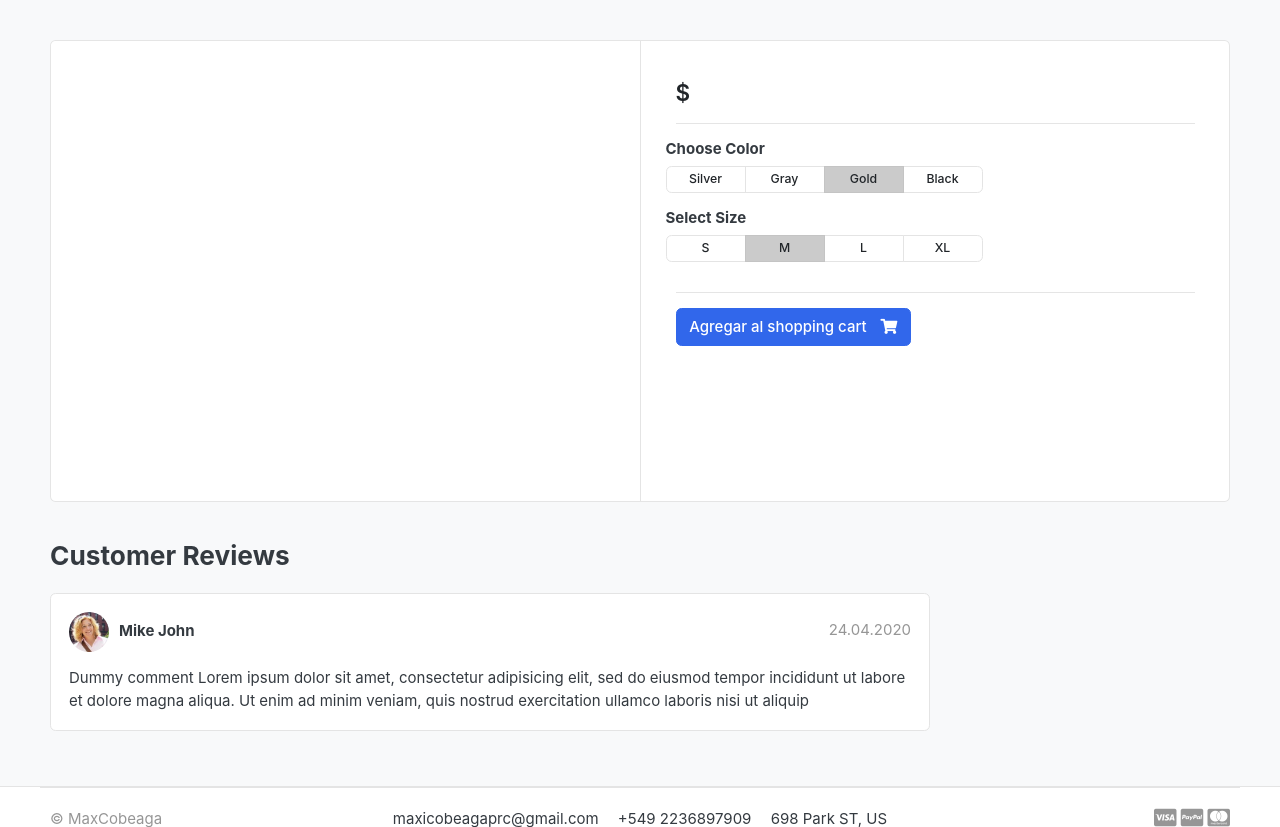
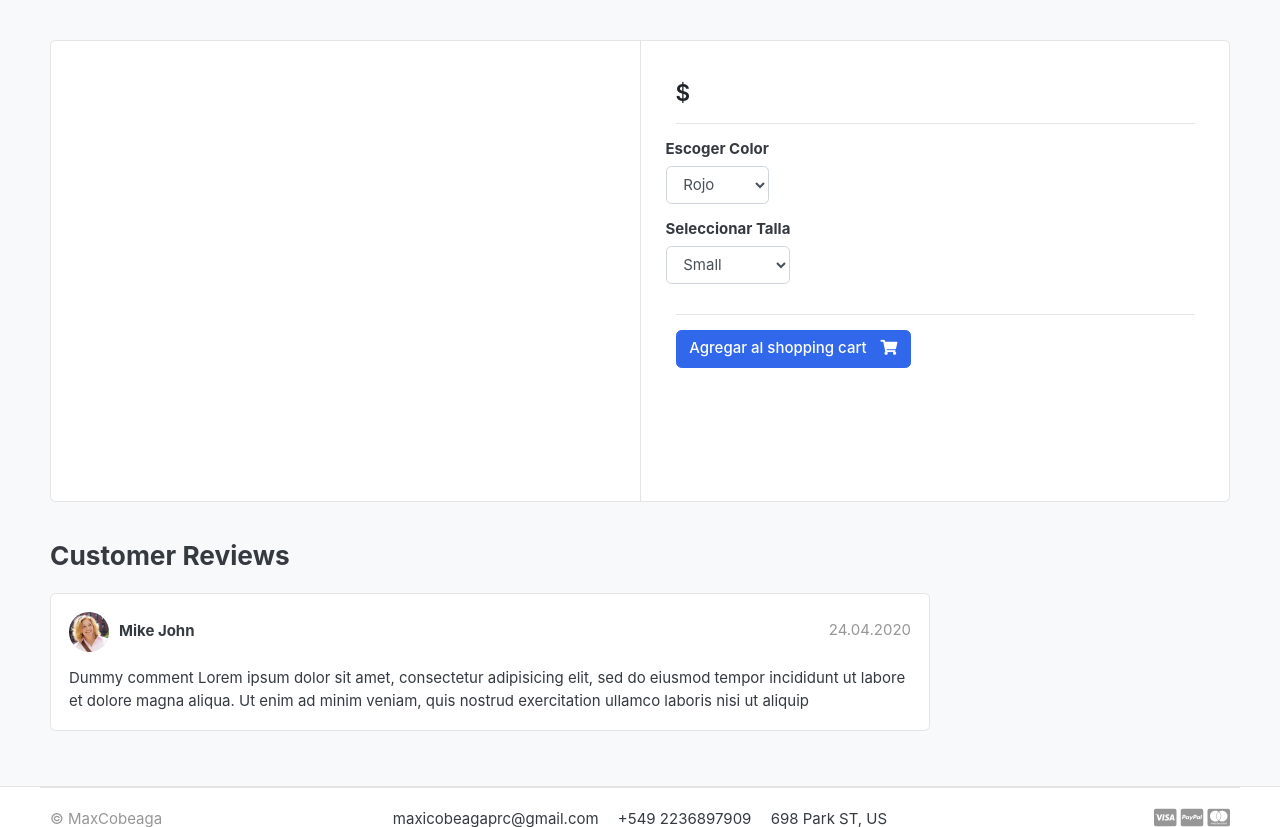
Before and after one commit to maximo-cobeaga/ecommerce-django, a Django app: template templates/store/product_detail.html in a window 1280 px wide. Shown: the part 118-945 px from the top of the page. Run offline with Django 4.2, Linux system fonts and the light colour scheme; the template is opened without the code that fills it, so the values that code supplies are empty; some web fonts are replaced.

Commit message:
Agregando modelo de variaciones para los products

```diff
--- a/templates/store/product_detail.html
+++ b/templates/store/product_detail.html
@@ -1,23 +1,24 @@
-{% extends 'base.html' %}
-
-{% block content %}
+{% extends 'base.html' %} {% block content %}
 <section class="section-content padding-y bg">
   <div class="container">
-
     <!-- ============================ COMPONENT 1 ================================= -->
     <div class="card">
       <div class="row no-gutters">
         <aside class="col-md-6">
           <article class="gallery-wrap">
             <div class="img-big-wrap">
-           <a href="#"><img src="{{ single_product.images.url }}"></a>
-        </div> <!-- img-big-wrap.// -->
-
-    </article> <!-- gallery-wrap .end// -->
+              <a href="#"><img src="{{ single_product.images.url }}" /></a>
+            </div>
+            <!-- img-big-wrap.// -->
+          </article>
+          <!-- gallery-wrap .end// -->
         </aside>
         <main class="col-md-6 border-left">
+
+
+          <form action="{% url 'add_cart' single_product.id %}" method="GET">
+
             <article class="content-body">
-
               <h2 class="title">{{ single_product.product_name }}</h2>
 
               <div class="mb-3">
@@ -26,102 +27,104 @@
 
               <p>{{ single_product.description}}</p>
 
-
-    <hr>
+              <hr />
               <div class="row">
                 <div class="item-option-select">
-                <h6>Choose Color</h6>
-                <div class="btn-group btn-group-sm btn-group-toggle" data-toggle="buttons">
-                  <label class="btn btn-light">
-                    <input type="radio" name="radio_color"> Silver
-                  </label>
-                  <label class="btn btn-light">
-                    <input type="radio" name="radio_color" > Gray
-                  </label>
-                  <label class="btn btn-light active">
-                    <input type="radio" name="radio_color checked"> Gold
-                  </label>
-                  <label class="btn btn-light">
-                    <input type="radio" name="radio_color"> Black
-                  </label>
+                  <h6>Escoger Color</h6>
+                  <select class="form-control" name="color">
+                    <option value="rojo">Rojo</option>
+                    <option value="azul">Azul</option>
+                    <option value="verde">Verde</option>
+                  </select>
+
                 </div>
               </div>
-        </div> <!-- row.// -->
+              <!-- row.// -->
               <div class="row">
                 <div class="item-option-select">
-                <h6>Select Size</h6>
-                <div class="btn-group btn-group-sm btn-group-toggle" data-toggle="buttons">
-                  <label class="btn btn-light">
-                    <input type="radio" name="radio_color"> S
-                  </label>
-                  <label class="btn btn-light active">
-                    <input type="radio" name="radio_color" checked> M
-                  </label>
-                  <label class="btn btn-light">
-                    <input type="radio" name="radio_color"> L
-                  </label>
-                  <label class="btn btn-light">
-                    <input type="radio" name="radio_color"> XL
-                  </label>
+                  <h6>Seleccionar Talla</h6>
+                  <select class="form-control" name="talla">
+                    <option value="small">Small</option>
+                    <option value="medium">Medium</option>
+                    <option value="large">Large</option>
+                  </select>
                 </div>
               </div>
-        </div> <!-- row.// -->
-        <hr>
+              <!-- row.// -->
+              <hr />
 
               {% if single_product.stock <= 0 %}
               <h5>Producto fuera de stock</h5>
-        {% else %}
-        {% if in_cart %}
+              {% else %} {% if in_cart %}
 
-        <a href="#" class="btn  btn-success"> <span class="text">Producto agregado al carrito</span> <i class="fas fa-check"></i></a>
-        <a href="{% url 'cart' %}" class="btn  btn-outline-primary"> <span class="text">Ver Carrito de Compras</span> <i class="fas fa-eye"></i></a>
+              <a href="#" class="btn btn-success">
+                <span class="text">Producto agregado al carrito</span>
+                <i class="fas fa-check"></i
+              ></a>
+              <a href="{% url 'cart' %}" class="btn btn-outline-primary">
+                <span class="text">Ver Carrito de Compras</span>
+                <i class="fas fa-eye"></i
+              ></a>
 
               {% else %}
-        <a href="{% url 'add_cart' single_product.id %}" class="btn  btn-primary"> <span class="text">Agregar al shopping cart</span> <i class="fas fa-shopping-cart"></i></a>
-        {% endif %}
-        {% endif %}
+              <button
+              type="submit"
 
-    </article> <!-- product-info-aside .// -->
-            </main> <!-- col.// -->
-        </div> <!-- row.// -->
-    </div> <!-- card.// -->
+                class="btn btn-primary"
+              >
+                <span class="text">Agregar al shopping cart</span>
+                <i class="fas fa-shopping-cart"></i
+              ></button>
+              {% endif %} {% endif %}
+            </article>
+
+            <!-- product-info-aside .// -->
+          </form>
+
+
+        </main>
+        <!-- col.// -->
+      </div>
+      <!-- row.// -->
+    </div>
+    <!-- card.// -->
     <!-- ============================ COMPONENT 1 END .// ================================= -->
 
-    <br>
+    <br />
 
     <div class="row">
       <div class="col-md-9">
-
         <header class="section-heading">
-            <h3>Customer Reviews </h3>
-
+          <h3>Customer Reviews</h3>
         </header>
 
         <article class="box mb-3">
           <div class="icontext w-100">
-                <img src="./images/avatars/avatar1.jpg" class="img-xs icon rounded-circle">
+            <img
+              src="./images/avatars/avatar1.jpg"
+              class="img-xs icon rounded-circle"
+            />
             <div class="text">
               <span class="date text-muted float-md-right">24.04.2020 </span>
-                    <h6 class="mb-1">Mike John </h6>
-
+              <h6 class="mb-1">Mike John</h6>
             </div>
-            </div> <!-- icontext.// -->
+          </div>
+          <!-- icontext.// -->
           <div class="mt-3">
             <p>
-                    Dummy comment Lorem ipsum dolor sit amet, consectetur adipisicing elit, sed do eiusmod
-                    tempor incididunt ut labore et dolore magna aliqua. Ut enim ad minim veniam,
-                    quis nostrud exercitation ullamco laboris nisi ut aliquip
+              Dummy comment Lorem ipsum dolor sit amet, consectetur adipisicing
+              elit, sed do eiusmod tempor incididunt ut labore et dolore magna
+              aliqua. Ut enim ad minim veniam, quis nostrud exercitation ullamco
+              laboris nisi ut aliquip
             </p>
           </div>
         </article>
-
-
-
-        </div> <!-- col.// -->
-    </div> <!-- row.// -->
-
-
-    </div> <!-- container .//  -->
+      </div>
+      <!-- col.// -->
+    </div>
+    <!-- row.// -->
+  </div>
+  <!-- container .//  -->
 </section>
 <!-- ========================= SECTION CONTENT END// ========================= -->
 {% endblock %}
```
Also changed, not shown: store/admin.py (+7 -1 lines), store/models.py (+16 -0 lines), store/migrations/0002_variation.py (added). Lines whose indentation alone changed are shown as unchanged.
